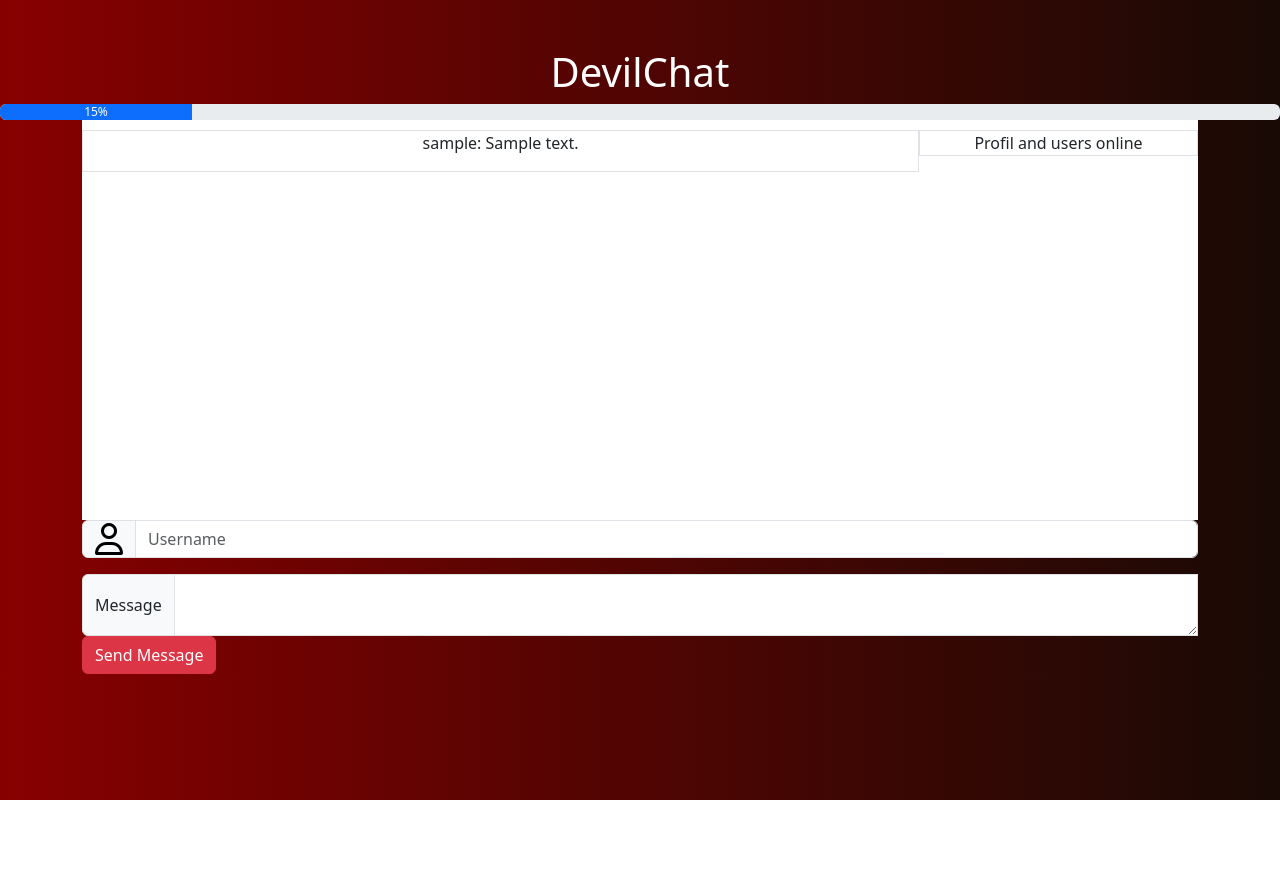
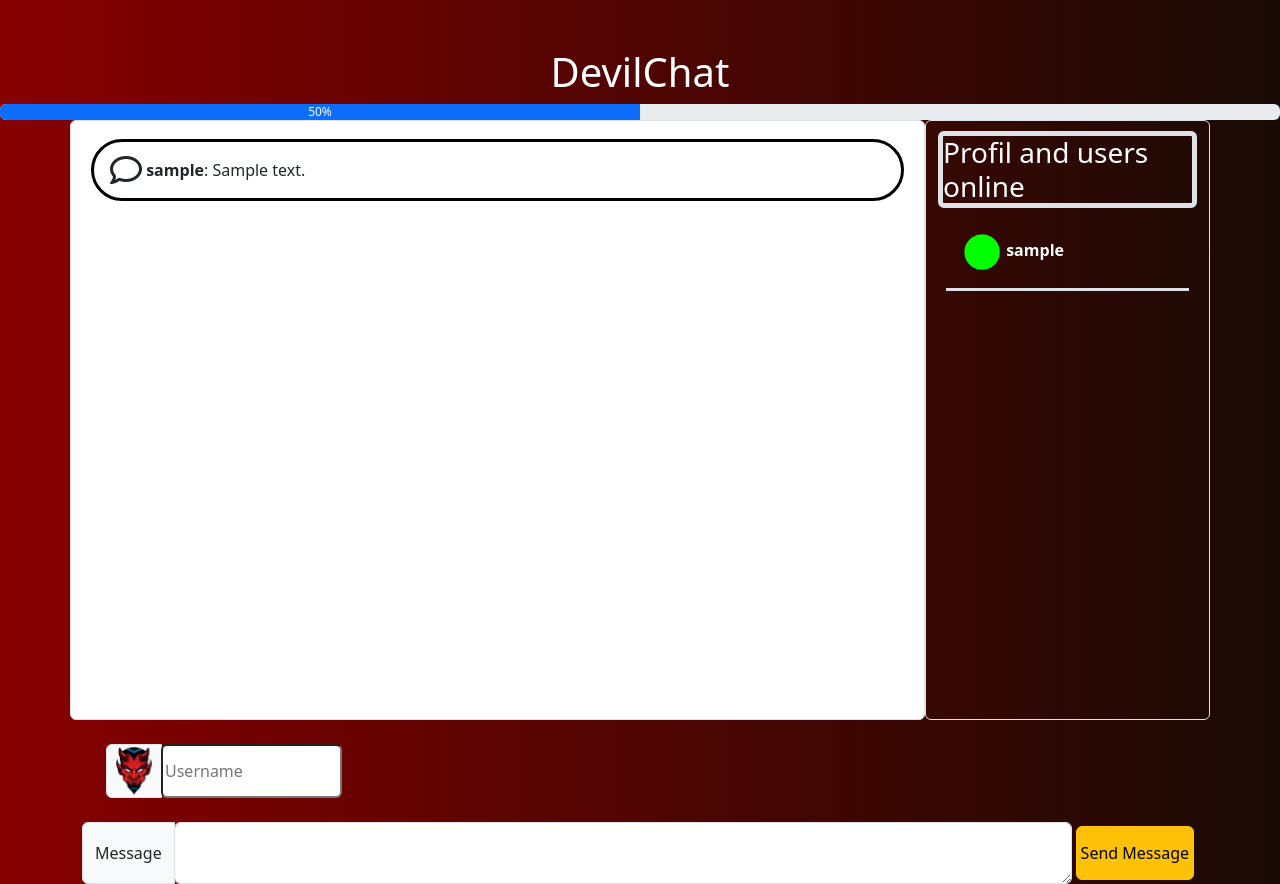
Before and after one commit to JorgeRobles1993/MiniChat-TP, a PHP site: page / in a window 1280 px wide. Before the commit the page ends 800 px from the top, so only its background shows below. Run offline with PHP 8.4, Linux system fonts and the light colour scheme; tables that the repository leaves empty or names only in its code hold one stand-in row (values such as "Sample post"); some libraries are stand-ins or nearby versions.

Commit message:
plein erreur

```diff
--- a/index.php
+++ b/index.php
@@ -1,50 +1,82 @@
 <?php
 require_once './config/connexion.php';
 include './partials/header.php';
+?>
 
-$prepareRequest = $connexion->prepare("SELECT ChatUsers.user_name , UserMessages.messages , UserMessages.dateHour FROM `UserMessages` LEFT JOIN ChatUsers ON UserMessages.user_id = ChatUsers.id ORDER BY `UserMessages`. `dateHour` ASC;");
+<!DOCTYPE html>
+<html lang="en">
+<head>
+  <meta charset="UTF-8">
+  <meta name="viewport" content="width=device-width, initial-scale=1.0">
+  <title>Document</title>
+</head>
+<body>
+
+
+
+<?php
+// $prepareRequest = $connexion->prepare("SELECT ChatUsers.user_name , UserMessages.messages , UserMessages.dateHour FROM `UserMessages` LEFT JOIN ChatUsers ON UserMessages.user_id = ChatUsers.id ORDER BY `UserMessages`. `dateHour` ASC;");
+
+$prepareRequest =  $connexion->prepare(
+  "SELECT * FROM `UserMessages`
+  JOIN ChatUsers
+      ON UserMessages.user_id = ChatUsers.id
+  ORDER BY `UserMessages`. `dateHour` ASC
+  ");
 
 $prepareRequest->execute();
 
 $message = $prepareRequest->fetchAll(PDO::FETCH_ASSOC);
 
 
+$prepareRequest = $connexion->prepare("SELECT * FROM `ChatUsers` ORDER BY `ChatUsers`.`id` ASC ;");
+
+$prepareRequest->execute();
+
+$listusers = $prepareRequest->fetchAll(PDO::FETCH_ASSOC);
+
 ?>
 
 <div class="progress" role="progressbar" aria-label="Success example" aria-valuenow="3" aria-valuemin="0" aria-valuemax="100">
-    <div class="progress-bar bg-primary" style="width: 15%">15%</div>
+  <div class="progress-bar bg-primary" style="width: 50%">50%</div>
 </div>
 
 <!-- chat window -->
 <section class="container">
 
-<div class="chat-container container-fluid text-center">
     <div class="row align-items-start">
-    <div class="col-9 border">
+      <div class="chat-container col-9 border rounded ">
 
         <?php
         foreach ($message as $key) { ?>
 
-    <p> <?= $key['user_name'] . ": " . $key['messages']  ?></p>
+          <p class="border border-3 border-black rounded-pill p-3 m-2">
+
+            <i class="fa-regular fa-comment fa-2xl"></i>
 
 
-
-
-
-
+              <span class="fw-bold"> <?= $key['user_name'] .  "</span>" . ": " . $key['messages']  ?>
+          </p>
 
         <?php  } ?>
 
       </div>
 
 
+      <div class="chat-container col-3 border rounded bg-transparent">
+        <h3 class="text-white border border-5 rounded">Profil and users online</h3>
+
+        <?php
+        foreach ($listusers as $key) { ?>
+
+          <p class="text-white border-bottom border-3 p-3 m-2"> <img src="./images//Circulo_verde.png" width="40px" alt=""> <span class="fw-bold"> <?= $key['user_name'] . "</span>" ?> </p>
+
+        <?php  } ?>
 
 
-    <div class="col-3 border">
-      Profil and users online
 
-
-    </div class="users-online"> </div>
+      </div class="users-online">
+    </div>
   </div>
 </div>
 </div>
@@ -55,24 +87,25 @@ $message = $prepareRequest->fetchAll(PDO::FETCH_ASSOC);
 
 
 
+<?php
+if(isset($_COOKIE['username_cookie'])){ ?>
 
   <section class="container chat-form">
-    <div class="form">
+  <div class="form row align-items-start">
 
     <form action="./process/addUser+Message.php" method="post">
-            <div class="input-group mb-3">
+      <div class="input-group p-3 m-2">
 
-                <span class="input-group-text" id="basic-addon1"><i class="fa-regular fa-user fa-2xl" style="color: #000000;"></i></span>
-                <input type="text" class="form-control" placeholder="Username" aria-label="Username" aria-describedby="basic-addon1" name="user_name">
+        <span class="input-group-text" id="basic-addon1"><img class="fa-beat" width="30px" src="./images/red-devil-png.png" alt="" srcset=""></span>
+        <input type="text" class="form col-2 rounded" placeholder="Username" aria-label="Username" aria-describedby="basic-addon1" name="user_name" value="<?= $_COOKIE['username_cookie'] ?>">
       </div>
 
       <div class="input-group">
         <span class="input-group-text">Message</span>
-                <textarea class="form-control" aria-label="With textarea" name="messages"></textarea>
+        <textarea class="form-control rounded" aria-label="With textarea" id="messages" name="messages"></textarea>
         <input type="hidden" name="user_ip" value="<?= $_SERVER['REMOTE_ADDR'] ?> ">
-
+        <button type="submit" class="btn btn-warning p-1 m-1 rounded">Send Message</button>
       </div>
-            <button type="submit" class="btn btn-danger">Send Message</button>
     </form>
   </div>
 </section>
@@ -80,8 +113,46 @@ $message = $prepareRequest->fetchAll(PDO::FETCH_ASSOC);
 
 
 
+<?php }else{
+
+?>
+<section class="container chat-form">
+  <div class="form row align-items-start">
+
+    <form action="./process/addUser+Message.php" method="post">
+      <div class="input-group p-3 m-2">
+
+        <span class="input-group-text" id="basic-addon1"><img class="fa-beat" width="30px" src="./images/red-devil-png.png" alt="" srcset=""></span>
+        <input type="text" class="form col-2 rounded" placeholder="Username" aria-label="Username" aria-describedby="basic-addon1" name="user_name">
+      </div>
+
+      <div class="input-group">
+        <span class="input-group-text">Message</span>
+        <textarea class="form-control rounded" aria-label="With textarea" id="messages" name="messages"></textarea>
+        <input type="hidden" name="user_ip" value="<?= $_SERVER['REMOTE_ADDR'] ?> ">
+        <button type="submit" class="btn btn-warning p-1 m-1 rounded">Send Message</button>
+      </div>
+    </form>
+  </div>
 
 
+</section>
+
+
+<?php } ?>
+
+<!--
+<input type="button" value="saludame" onclick="ajaxfunction();"> -->
+
+
+
+<footer>
+
+
+</footer>
+  <script src="./javascript/index.js"></script>
+</body>
+</html>
 
 <?php
 include './partials/footer.php'
--- a/partials/footer.php
+++ b/partials/footer.php
@@ -1,4 +1,5 @@
 <script src="./index.js"></script>
 <script src="https://cdn.jsdelivr.net/npm/bootstrap@5.3.2/dist/js/bootstrap.bundle.min.js" integrity="sha384-C6RzsynM9kWDrMNeT87bh95OGNyZPhcTNXj1NW7RuBCsyN/o0jlpcV8Qyq46cDfL" crossorigin="anonymous"></script>
 <script src="https://kit.fontawesome.com/2b371e877c.js" crossorigin="anonymous"></script>
+
 </html>
--- a/partials/header.php
+++ b/partials/header.php
@@ -7,13 +7,17 @@
     <title>MiniChat-TP</title>
     <link rel="stylesheet" href="style.css">
     <link href="https://cdn.jsdelivr.net/npm/bootstrap@5.3.2/dist/css/bootstrap.min.css" rel="stylesheet" integrity="sha384-T3c6CoIi6uLrA9TneNEoa7RxnatzjcDSCmG1MXxSR1GAsXEV/Dwwykc2MPK8M2HN" crossorigin="anonymous">
-
 </head>
 
 <body>
 
 
+
     <h1 class="d-flex justify-content-center text-white mt-5">  DevilChat  </h1>
 
 
+
+
+
+    <script src="../index.js"></script>
 </body>
--- a/style.css
+++ b/style.css
@@ -5,7 +5,7 @@ body{
 }
 
 .chat-container {
-    height: 400px;
+    height: 600px;
     overflow-y: scroll;
     padding: 10px;
     background-color: #fff;
```
Also changed, not shown: javascript/index.js (added, +58 -0 lines), process/addUser+Message.php (+20 -9 lines), process/process-create-ajax.php (added, +36 -0 lines), images/Circulo_verde.png (added), images/red-devil-png.png (added), index.js (deleted), 1 other file. Lines whose indentation alone changed are shown as unchanged.
